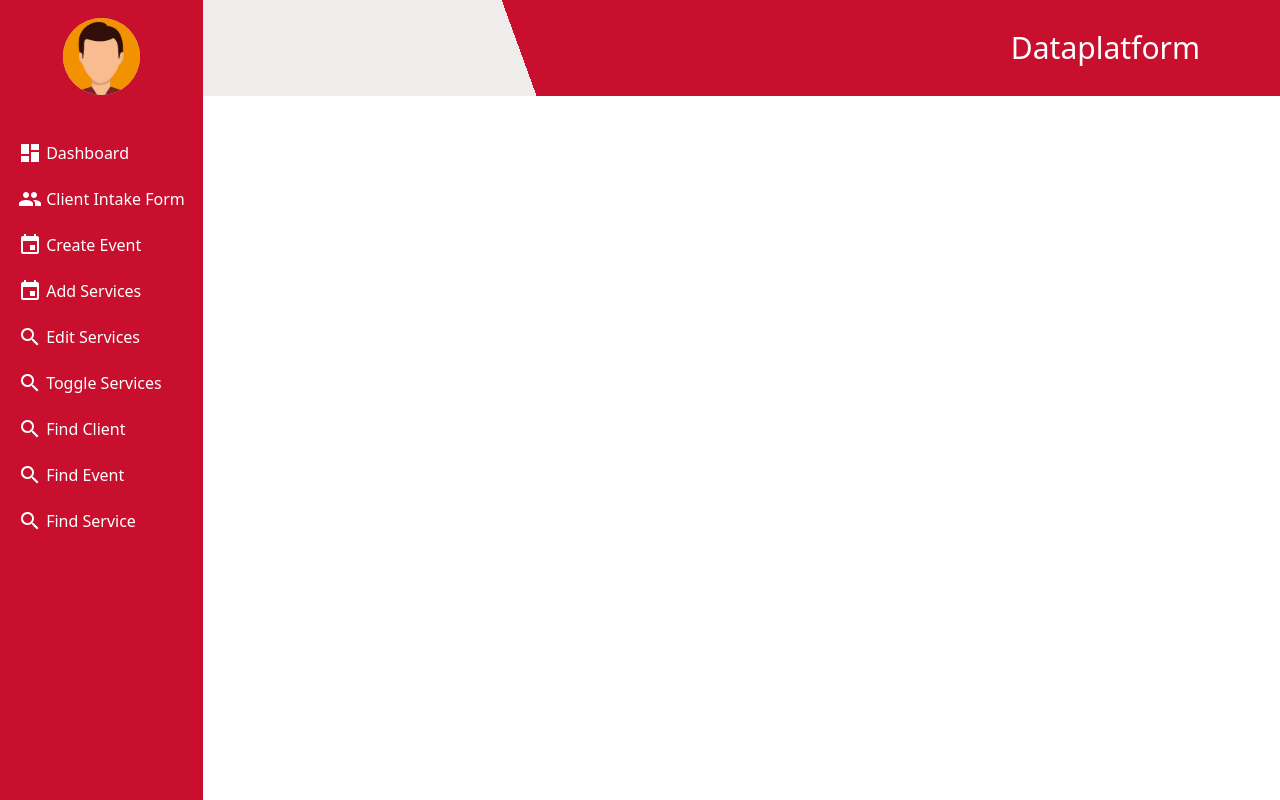
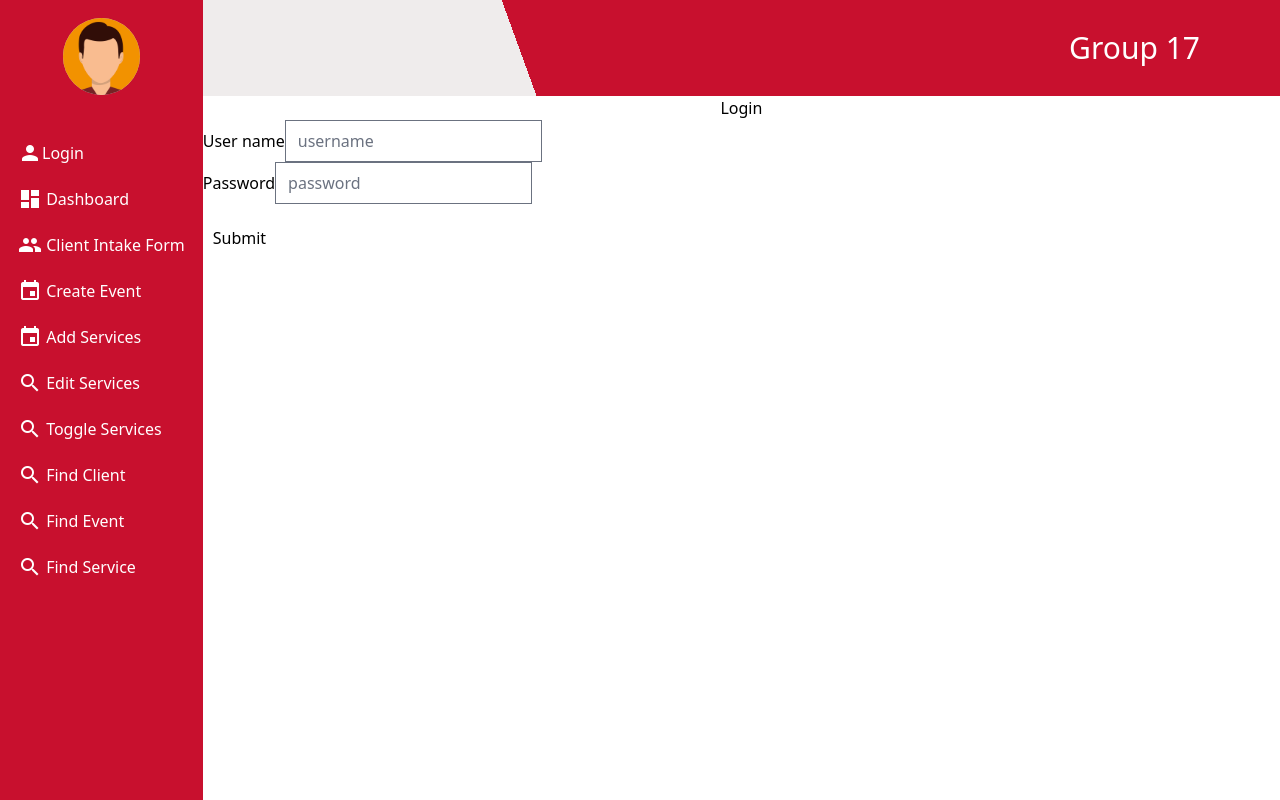
Before and after one commit to CIS-Spring-2023/project-cis_4339_project_17, a Vue app in the folder frontend/: page /Login in a window 1280 px wide. Built offline with nearby package versions, Linux system fonts and the light colour scheme; no server answers.

Commit message:
Attempt at adding Log in
Login functionality doesn't work can't figure out how to work Pinia

```diff
--- a/frontend/src/App.vue
+++ b/frontend/src/App.vue
@@ -1,12 +1,15 @@
 <script>
 import axios from 'axios'
 const apiURL = import.meta.env.VITE_ROOT_API
+
+
+
 
 export default {
   name: 'App',
   data() {
     return {
-      orgName: 'Dataplatform'
+      orgName: 'Group 17'
     }
   },
   created() {
@@ -15,7 +18,10 @@
     })
   }
 }
+
 </script>
+
+
 <template>
   <main class="flex flex-row">
     <div id="_container" class="h-screen">
@@ -26,7 +32,13 @@
         <nav class="mt-10">
           <ul class="flex flex-col gap-4">
             <li>
-              <router-link to="/">
+              <router-link to="/Login">
+                <span style="position: relative; top: 6px"
+                class="material-icons">person</span>Login
+              </router-link>
+            </li>
+            <li>
+              <router-link to="/home">
                 <span
                   style="position: relative; top: 6px"
                   class="material-icons"
@@ -132,6 +144,10 @@
     </div>
   </main>
 </template>
+
+
+
+
 <style>
 #_container {
   background-color: #c8102e;
--- a/frontend/src/main.js
+++ b/frontend/src/main.js
@@ -1,8 +1,17 @@
 import { createApp } from 'vue'
 import router from './router'
 import App from './App.vue'
-import './index.css'
+import './index.css';
+
+import { createPinia } from 'pinia';
+
+const pinia = createPinia();
+
+pinia.use(({ store }) => {
+    store.$router = markRaw(router)
+  });
 
 const app = createApp(App)
 app.use(router)
 app.mount('#app')
+app.use(pinia)
--- a/frontend/src/router/index.js
+++ b/frontend/src/router/index.js
@@ -3,7 +3,13 @@
 // make all paths and names lowercase for consistency
 const routes = [
   {
-    path: '/',
+    path: '/Login',
+    name: 'Login',
+    props: true,
+    component: () => import('../views/userlogin.vue')
+  },
+  {
+    path: '/home',
     props: true,
     component: () => import('../components/homePage.vue')
   },
--- /dev/null
+++ b/frontend/src/views/logincreds.js
@@ -0,0 +1,44 @@
+import { defineStore } from 'pinia'
+
+//defining a store
+export const useLoggedInUserStore = defineStore({
+  // id is only required for devtools with the Pinia store
+  id: 'loggedInUser',
+  //central part of the store
+  state: () => {
+    return {
+      name: "",
+      isLoggedIn: false,
+    }
+  },
+  // equivalent to methods in components, perfect to define business logic
+  actions: {
+    async login(username, password) {
+      try {
+        const response = await apiLogin(username, password);
+        this.$patch({
+          isLoggedIn: response.isAllowed,
+          name: response.name,
+        })
+        this.$router.push("/");
+      } catch(error) {
+        console.log(error)
+      }
+    },
+    logout() {
+      this.patch({
+        name: "",
+        isLoggedIn: false
+      });
+
+      // we could do other stuff like redirecting the user
+    }
+  }
+});
+
+//simulate a login - we will later use our backend to handle authentication
+function apiLogin(u, p) {
+  if (u === "ed" && p === "ed") return Promise.resolve({ isAllowed: true, name: "John Doe" });
+  if (p === "ed") return Promise.resolve({ isAllowed: false });
+  return Promise.reject(new Error("invalid credentials"));
+}
--- /dev/null
+++ b/frontend/src/views/userlogin.vue
@@ -0,0 +1,18 @@
+<template>
+  <div class="row justify-content-center">
+        <div class="col-md-4">
+            <h3 class="text-center">Login</h3>
+            <form @submit.prevent="store.login(username, password)" novalidate="true">
+                <div class="form-group">
+                    <label>User name</label>
+                    <input type="text" class="form-control" v-model="username" placeholder="username" required>
+                </div>
+                <div class="form-group">
+                    <label>Password</label>
+                    <input type="password" class="form-control" v-model="password" placeholder="password" required>
+                </div>
+                <button class="btn btn-danger mt-3">Submit</button>
+            </form>
+        </div>
+  </div>
+</template>
```
